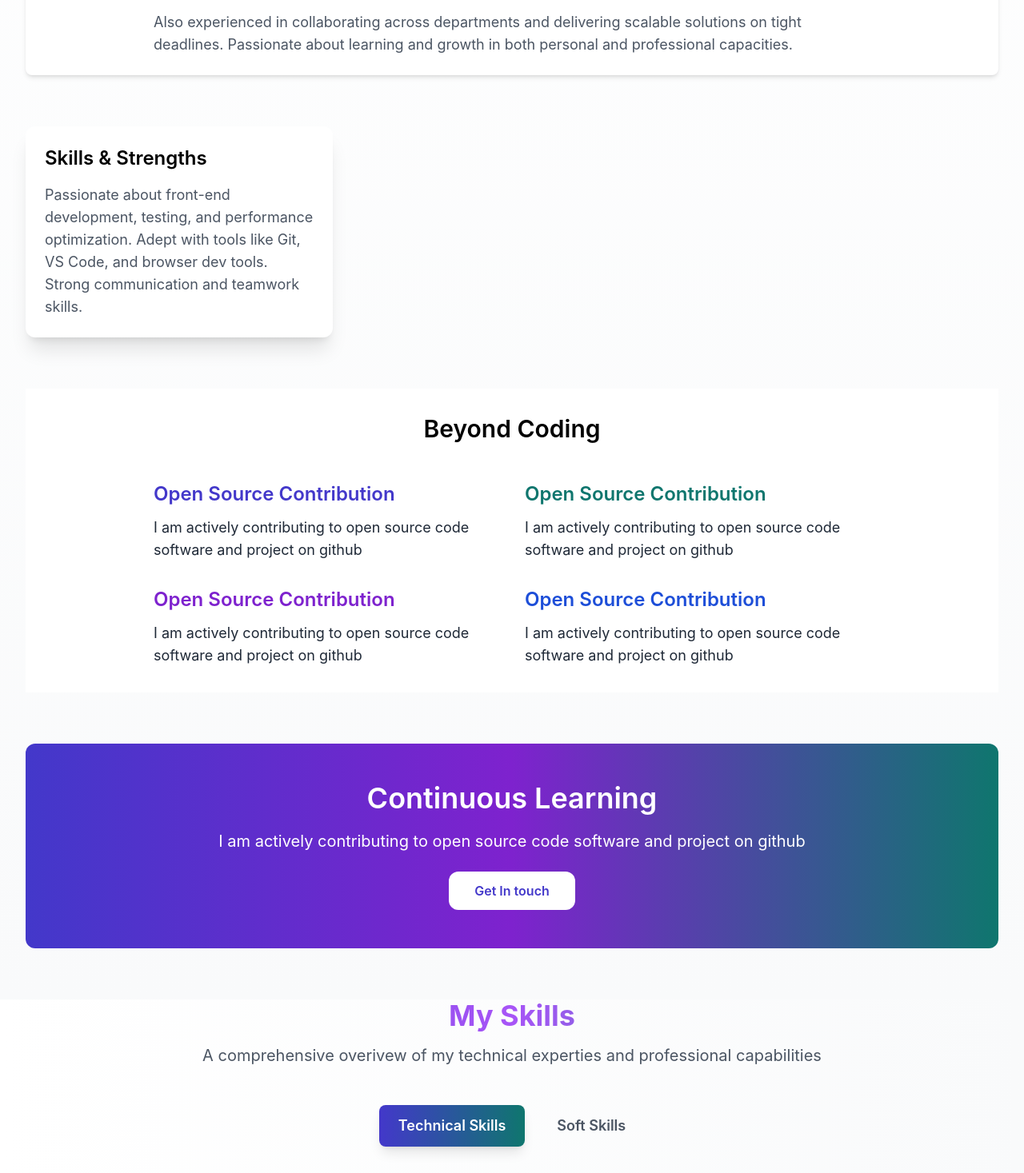
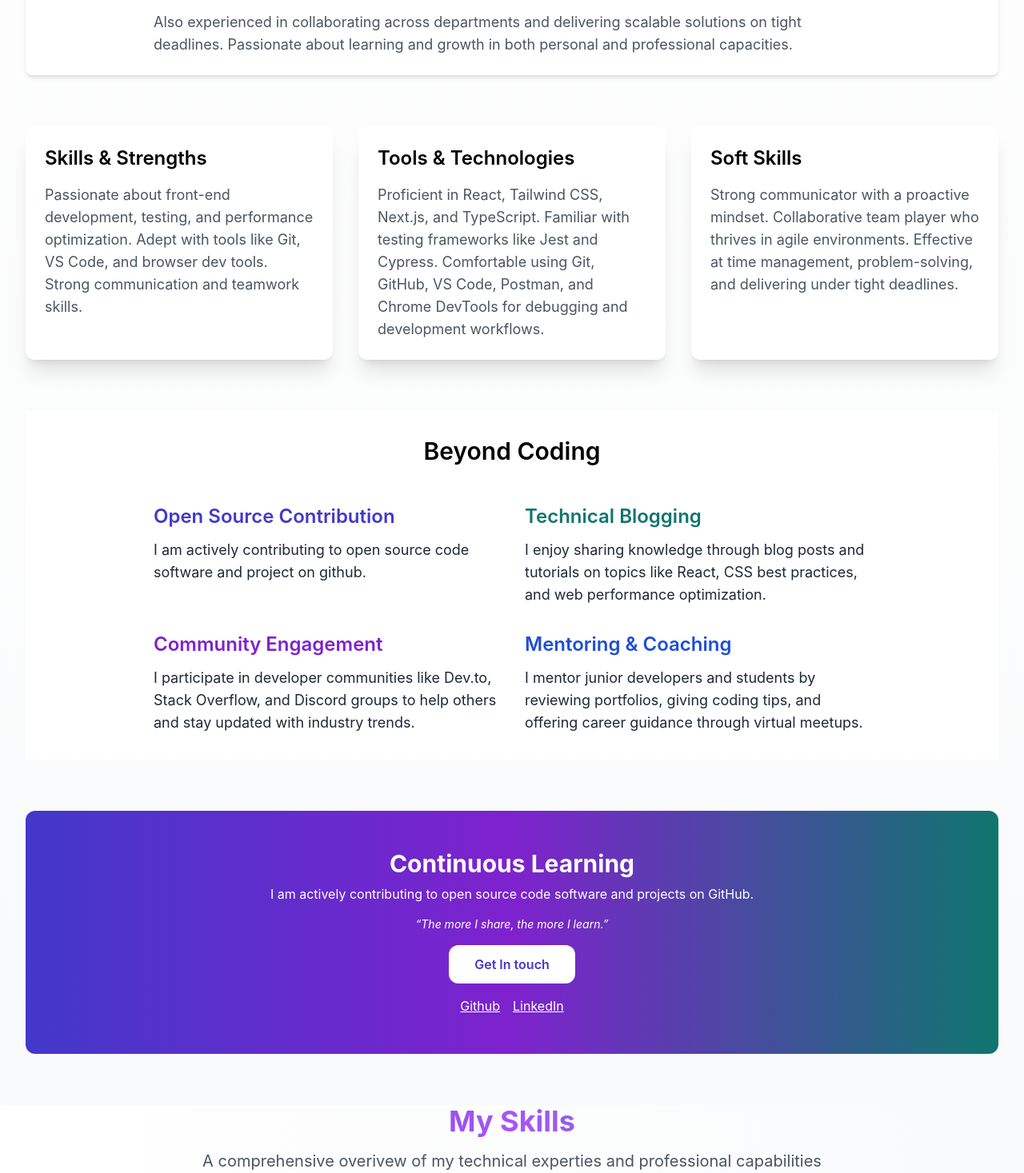
Before and after one commit to RAPGOD0303/Portfolio-App, a React (Create React App) app: page / in a window 1280 px wide. Shown: the part 786-2253 px from the top of the page at 80% size. Built offline with nearby package versions, Linux system fonts and the light colour scheme.

Commit message:
Portfolio-App Day5

```diff
--- a/src/components/About.jsx
+++ b/src/components/About.jsx
@@ -1,4 +1,5 @@
 export default function About() {
+
   return (
     <>
       <div className="min-h-screen w-full bg-gradient-to-b from-white to-gray-50">
@@ -53,6 +54,25 @@ export default function About() {
                 teamwork skills.
               </p>
             </div>
+
+            <div className="p-6 bg-white rounded-xl shadow-xl transition-shadow duration-200">
+              <h3 className="text-2xl font-semibold mb-4">Tools & Technologies</h3>
+              <p className="text-lg text-gray-600">
+                Proficient in React, Tailwind CSS, Next.js, and TypeScript. Familiar with testing
+                frameworks like Jest and Cypress. Comfortable using Git, GitHub, VS Code, Postman,
+                and Chrome DevTools for debugging and development workflows.
+              </p>
+            </div>
+
+            <div className="p-6 bg-white rounded-xl shadow-xl transition-shadow duration-200">
+              <h3 className="text-2xl font-semibold mb-4">Soft Skills</h3>
+              <p className="text-lg text-gray-600">
+                Strong communicator with a proactive mindset. Collaborative team
+                player who thrives in agile environments. Effective at time management,
+                problem-solving, and delivering under tight deadlines.
+              </p>
+            </div>
+
           </div>
 
           {/* Professional Interest */}
@@ -62,33 +82,40 @@ export default function About() {
             <div className="grid grid-cols-1 md:grid-cols-2 gap-8 text-left max-w-4xl mx-auto">
               <div className="space-y-3">
                 <h3 className="text-2xl text-indigo-700 font-semibold">Open Source Contribution</h3>
-                <p className=" text-lg text-gray-800">I am actively contributing to open source code software and project on github</p>
+                <p className=" text-lg text-gray-800">I am actively contributing to open source code software and project on github.</p>
               </div>
 
                <div className="space-y-3">
-                <h3 className="text-2xl text-teal-700 font-semibold">Open Source Contribution</h3>
-                <p className=" text-lg text-gray-800">I am actively contributing to open source code software and project on github</p>
+                <h3 className="text-2xl text-teal-700 font-semibold">Technical Blogging</h3>
+                <p className=" text-lg text-gray-800">I enjoy sharing knowledge through blog posts and tutorials on topics like React, CSS best practices, and web performance optimization.</p>
               </div>
 
                <div className="space-y-3">
-                <h3 className="text-2xl text-purple-700 font-semibold">Open Source Contribution</h3>
-                <p className=" text-lg text-gray-800">I am actively contributing to open source code software and project on github</p>
+                <h3 className="text-2xl text-purple-700 font-semibold">Community Engagement</h3>
+                <p className=" text-lg text-gray-800">I participate in developer communities like Dev.to, Stack Overflow, and Discord groups to help others and stay updated with industry trends.</p>
               </div>
 
                <div className="space-y-3">
-                <h3 className="text-2xl text-blue-700 font-semibold">Open Source Contribution</h3>
-                <p className=" text-lg text-gray-800">I am actively contributing to open source code software and project on github</p>
+                <h3 className="text-2xl text-blue-700 font-semibold">Mentoring & Coaching</h3>
+                <p className=" text-lg text-gray-800">I mentor junior developers and students by reviewing portfolios, giving coding tips, and offering career guidance through virtual meetups.</p>
               </div>
             </div>
           </div>
 
           {/* call to action */}
           <div className="bg-gradient-to-r from-indigo-700 via-purple-700 to-teal-700 p-12 py-12 px-5 text-center rounded-xl">
-            <h3 className="text-4xl text-white font-semibold mb-5">Continuous Learning</h3>
-            <p className="text-xl text-white mx-auto">
-              I am actively contributing to open source code software and project on github
-            </p> <br />
-            <a className="inline-block bg-white text-indigo-700 px-8 py-3 rounded-xl font-semibold hover:opacity-90 transition-colors duration-300">Get In touch</a>
+           <div className="text-center text-white">
+  <h2 className="text-3xl font-bold mb-2">Continuous Learning</h2>
+  <p className="mb-4">
+    I am actively contributing to open source code software and projects on GitHub.
+  </p>
+  <p className="italic text-sm mb-4">“The more I share, the more I learn.”</p>
+  <a className="inline-block bg-white text-indigo-700 px-8 py-3 rounded-xl font-semibold hover:opacity-90 transition-colors duration-300" href="#Contact">Get In touch</a>
+  <div className="mt-4 flex gap-4 justify-center">
+    <a href="https://github.com/RAPGOD0303" className="underline" target="_blank">Github</a>
+    <a href="https://www.linkedin.com/in/rajvardhan-pimple/" className="underline" target="_blank">LinkedIn</a>
+  </div>
+</div>
           </div>
         </div>
       </div>
--- a/src/components/Contact.jsx
+++ b/src/components/Contact.jsx
@@ -18,7 +18,7 @@ export default function Contact() {
 
     const handleSubmit = (e)=>{
         e.preventDefault();
-        const mailtoLink = `mailto:your-email@example.com?subject=Portfolio Contact: ${form.name}&body=Name: ${form.name}%0D%0AEmail: ${form.email}%0D%0A%0D%0AMessage:%0D%0A${form.message}`
+        const mailtoLink = `mailto:your-pimple0333@gmail.com?subject=Portfolio Contact: ${form.name}&body=Name: ${form.name}%0D%0AEmail: ${form.email}%0D%0A%0D%0AMessage:%0D%0A${form.message}`
         window.location.href=mailtoLink;
         setForm({name: " ", email: " ", message: " "});
     }
--- a/src/components/Navbar.jsx
+++ b/src/components/Navbar.jsx
@@ -60,16 +60,16 @@ export default function Navbar() {
                     <a className="text-white hover:text-teal-400 block px-3 py-2 rounded-md transition-colors duration-300">About</a>
                 </div>
                 <div className="px-2 pt-2 pb-3 space-y-2 sm:px-3">
-                    <a className="text-white hover:text-teal-400 block px-3 py-2 rounded-md transition-colors duration-300">Skills</a>
+                    <a className="text-white hover:text-teal-400 block px-3 py-2 rounded-md transition-colors duration-300" href="#skills">Skills</a>
                 </div>
                 <div className="px-2 pt-2 pb-3 space-y-2 sm:px-3">
                     <a className="text-white hover:text-teal-400 block px-3 py-2 rounded-md transition-colors duration-300">Tracer</a>
                 </div>
                 <div className="px-2 pt-2 pb-3 space-y-2 sm:px-3">
-                    <a className="text-white hover:text-teal-400 block px-3 py-2 rounded-md transition-colors duration-300">Projects</a>
+                    <a className="text-white hover:text-teal-400 block px-3 py-2 rounded-md transition-colors duration-300" href="#projects">Projects</a>
                 </div>
                 <div className="px-2 pt-2 pb-3 space-y-2 sm:px-3">
-                    <a className="text-white hover:text-teal-400 block px-3 py-2 rounded-md transition-colors duration-300">Contact</a>
+                    <a className="text-white hover:text-teal-400 block px-3 py-2 rounded-md transition-colors duration-300 " href="#Contact">Contact</a>
                 </div>
             </div>
         )}
```
